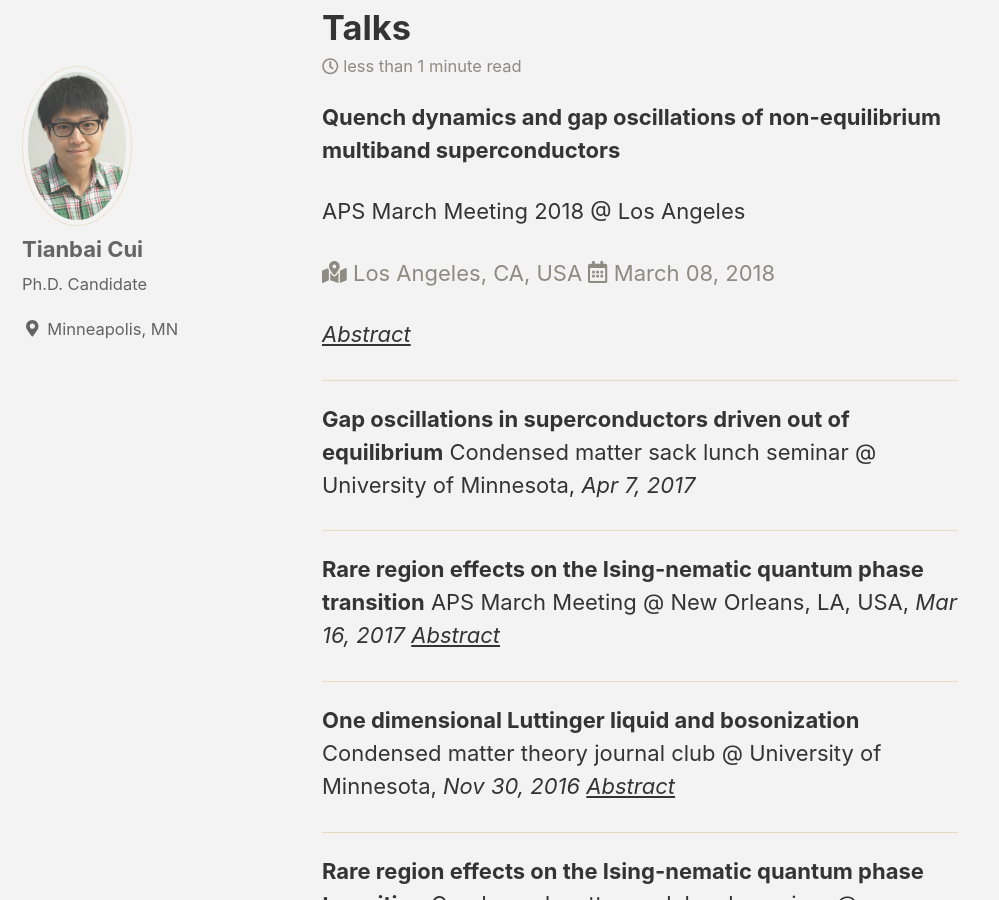
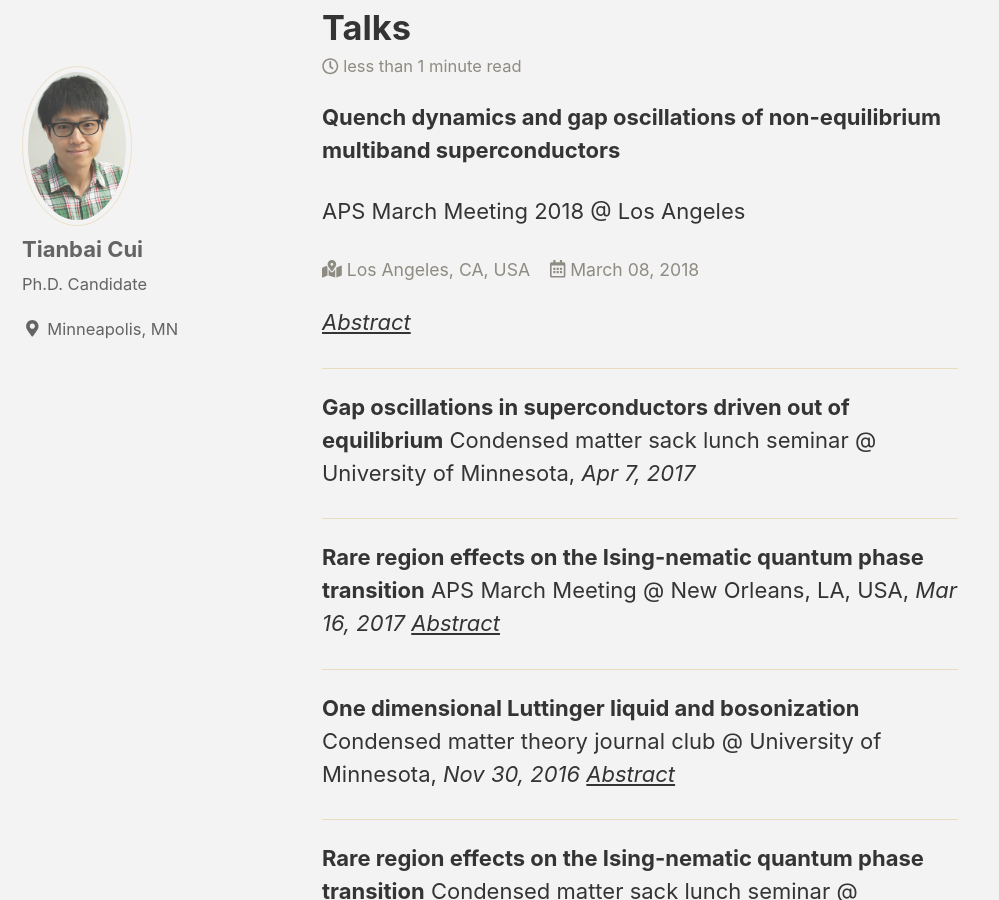
Before and after one commit to TianbaiCui/tianbaicui.github.io, a Jekyll site: the page built from _pages/Talks.md, in a window 1280 px wide and 900 px high, scrolled down 1104 px. Shown: the whole window, without its empty margins (0-999 px from the left). Built offline with Jekyll 4.4.1, drawn with Linux system fonts in a browser that asks for light colours; nearby versions of some CDN libraries.

Commit message:
Modify Talks

```diff
--- a/_pages/Talks.md
+++ b/_pages/Talks.md
@@ -8,8 +8,7 @@
 
 APS March Meeting 2018 @ Los Angeles
 
-<p class="page__meta" style="text-align:justify"> <i class="fas fa-map-marked-alt"></i> Los Angeles, CA, USA  <i class="far fa-calendar-alt" aria-hidden="true"></i> {{ "2018-03-08" | date: '%B %d, %Y' }}</p>
-
+<p class="page__meta" style="font-size:80%;"> <i class="fas fa-map-marked-alt"></i> Los Angeles, CA, USA &nbsp;&nbsp; <i class="far fa-calendar-alt" aria-hidden="true"></i> {{ "2018-03-08" | date: '%B %d, %Y' }}</p>
 
 <em><a href="https://meetings.aps.org/Meeting/MAR18/Session/R31.3">Abstract</a></em>
 
```
